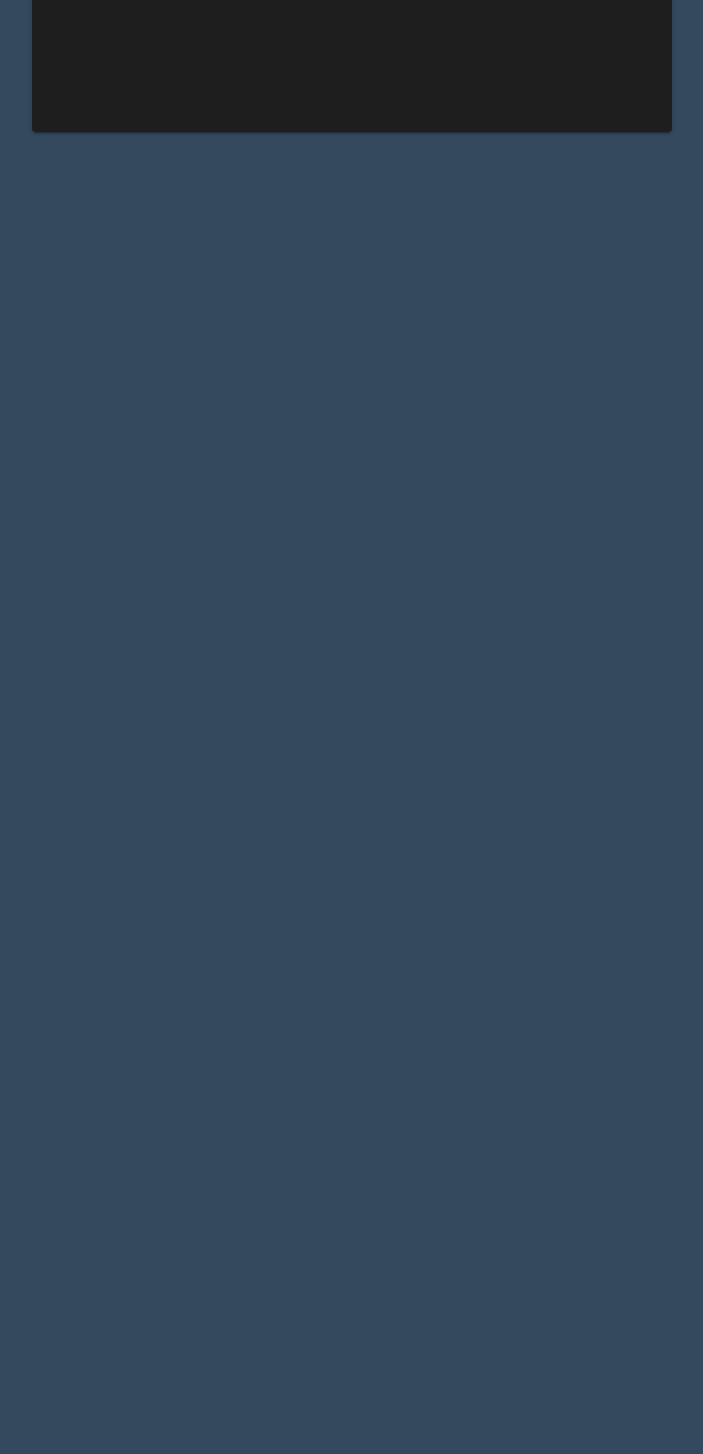
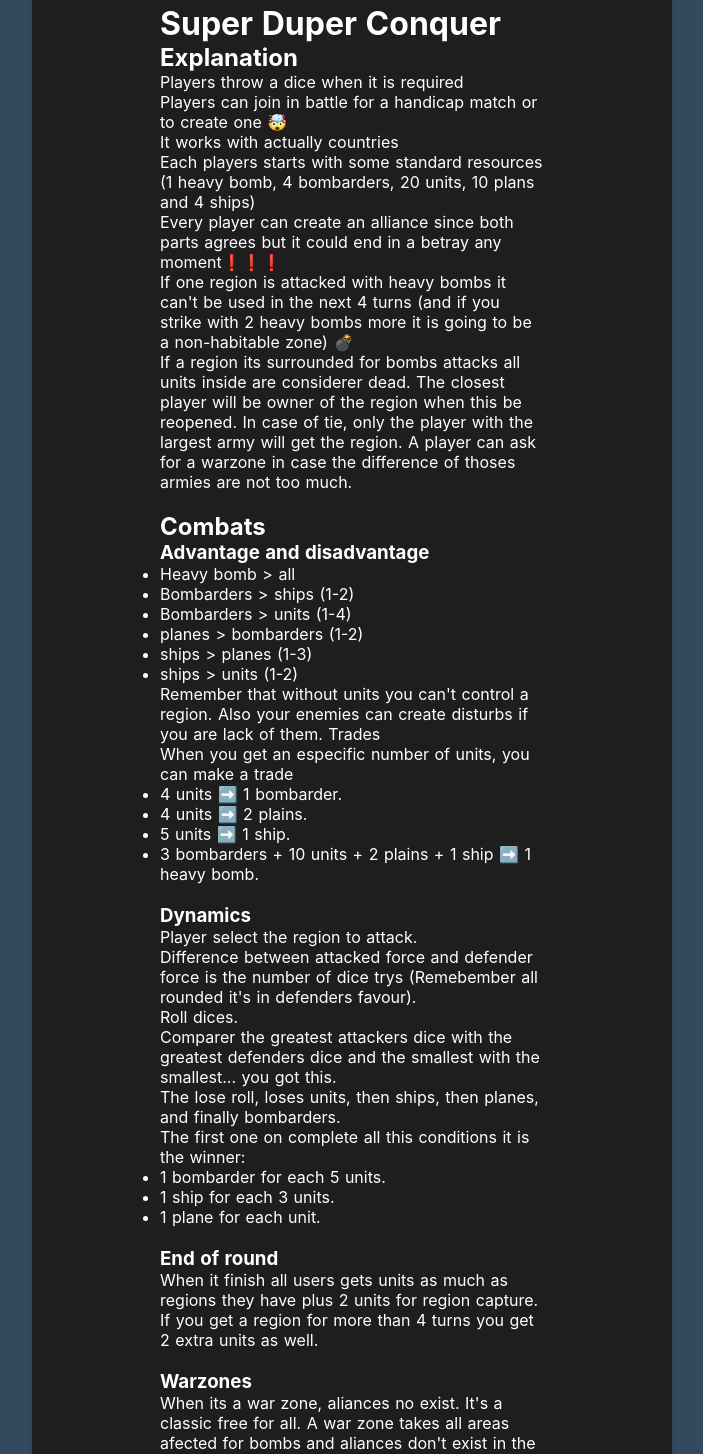
Before and after one commit to JorgeJFCovello/super-duper-conquer, a Nuxt app: page /rules in a window 1280 px wide. Before the commit this address had no page. Shown: the part 380-1834 px from the top of the page, without its empty margins (224-927 px from the left). Before the commit the page ends 800 px from the top, so only its background shows below. Built offline with nearby package versions, Linux system fonts and the light colour scheme.

Commit message:
add some rules stuff

```diff
--- a/components/MainMenu/StartMenu.vue
+++ b/components/MainMenu/StartMenu.vue
@@ -30,8 +30,12 @@ export default ({
                 route: 'options'
             },
             {
+                name:'Reglas',
+                route: 'rules'
+            },
+            {
                 name:'Logout',
-                route: 'logout'
+                route: '/'
             }
         ]
         }
--- a/components/login/login.vue
+++ b/components/login/login.vue
@@ -1,7 +1,7 @@
 <template>
   <div >
       <v-row>
-        <v-text-field label="Username!" title="username" v-model="username" @enter="enterInSystem(username)"/>
+        <v-text-field label="Username!" title="username" v-model="username" @keyup.enter="enterInSystem(username)"/>
       </v-row>
       <v-row>
         <v-btn block @click="enterInSystem(username)">
--- /dev/null
+++ b/components/rulesPanel/rulesPanel.vue
@@ -0,0 +1,66 @@
+<template>
+    <div>
+        <h1>Super Duper Conquer</h1>
+        <h2>Explanation</h2>
+
+        <p>Players throw a dice when it is required</p>
+        <p>Players can join in battle for a handicap match or to create one 🤯</p>
+        <p>It works with actually countries</p>
+        <p>Each players starts with some standard resources (1 heavy bomb, 4 bombarders, 20 units, 10 plans and 4 ships)</p>
+        <p>Every player can create an alliance since both parts agrees but it could end in a betray any moment❗❗❗</p>
+        <p>If one region is attacked with heavy bombs it can't be used in the next 4 turns (and if you strike with 2 heavy bombs more it is going to be a non-habitable zone) 💣</p>
+        <p>If a region its surrounded for bombs attacks all units inside are considerer dead. The closest player will be owner of the region when this be reopened. In case of tie, only the player with the largest army will get the region. A player can ask for a warzone in case the difference of thoses armies are not too much.</p>
+        <br>
+
+
+
+        <h2>Combats</h2>
+        <h3>Advantage and disadvantage</h3>
+        <p>
+            <ul>
+                <li>Heavy bomb > all</li>
+                <li>Bombarders > ships (1-2)</li>
+                <li>Bombarders > units (1-4)</li>
+                <li>planes > bombarders (1-2)</li>
+                <li>ships > planes (1-3)</li>
+                <li>ships > units (1-2)</li>
+            </ul>
+        </p>
+
+        <p>Remember that without units you can't control a region. Also your enemies can create disturbs if you are lack of them.
+        Trades</p>
+
+        <p>When you get an especific number of units, you can make a trade</p>
+        <p>
+            <ul>
+                <li>4 units ➡️ 1 bombarder.</li>
+                <li>4 units ➡️ 2 plains.</li>
+                <li>5 units ➡️ 1 ship.</li>
+                <li>3 bombarders + 10 units + 2 plains + 1 ship ➡️ 1 heavy bomb.</li>
+            </ul>
+        </p>
+        <br>
+
+        <h3>Dynamics</h3>
+
+        <p>Player select the region to attack.</p>
+        <p>Difference between attacked force and defender force is the number of dice trys (Remebember all rounded it's in defenders favour).</p>
+        <p>Roll dices.</p>
+        <p>Comparer the greatest attackers dice with the greatest defenders dice and the smallest with the smallest... you got this.</p>
+        <p>The lose roll, loses units, then ships, then planes, and finally bombarders.</p>
+        <p>The first one on complete all this conditions it is the winner:</p>
+        <p>
+            <ul>
+                <li>1 bombarder for each 5 units.</li>
+                <li>1 ship for each 3 units.</li>
+                <li>1 plane for each unit.</li>
+            </ul>
+        </p>
+        <br>
+        <h3>End of round</h3>
+        <p>When it finish all users gets units as much as regions they have plus 2 units for region capture. If you get a region for more than 4 turns you get 2 extra units as well.</p>
+        <br>
+        <h3>Warzones</h3>
+        <p>When its a war zone, aliances no exist. It's a classic free for all. A war zone takes all areas afected for bombs and aliances don't exist in the 3 nearest regions.</p>
+    </div>
+</template>
--- /dev/null
+++ b/pages/findGame/index.vue
@@ -0,0 +1,3 @@
+<template>
+  <Login/>
+</template>
--- /dev/null
+++ b/pages/mainMenu/index copy.vue
@@ -0,0 +1,3 @@
+<template>
+  <Login/>
+</template>
--- /dev/null
+++ b/pages/newGame/index.vue
@@ -0,0 +1,3 @@
+<template>
+  <Login/>
+</template>
--- /dev/null
+++ b/pages/options/index.vue
@@ -0,0 +1,3 @@
+<template>
+  <Login/>
+</template>
--- /dev/null
+++ b/pages/rules/index.vue
@@ -0,0 +1,3 @@
+<template>
+  <RulesPanel/>
+</template>
```
Also changed, not shown: 7 other files (tests, documents, lock files or other folders).
